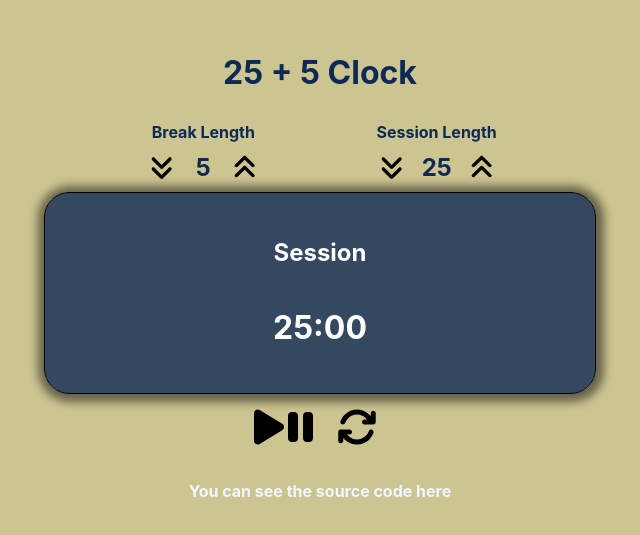
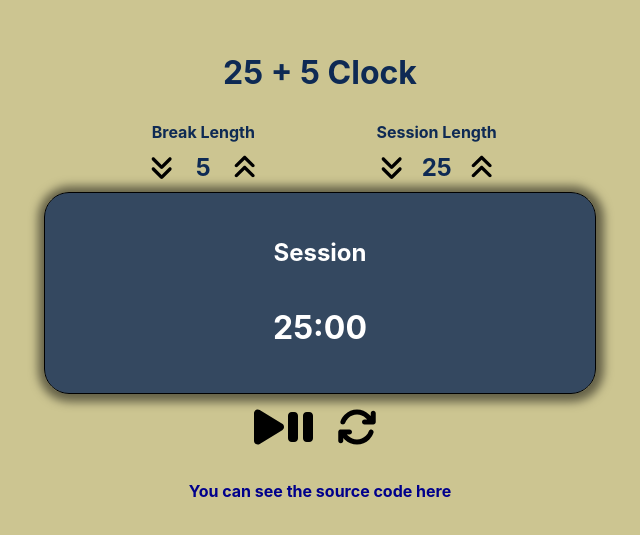
Before and after one commit to ceo991/pomodoro-clock-with-hooks, a React (Create React App) app: page / in a window 1280 px wide. Shown: the part 123-658 px from the top of the page, without its empty margins (320-960 px from the left). Built offline with nearby package versions, Linux system fonts and the light colour scheme.

Commit message:
minor change

```diff
--- a/src/App.js
+++ b/src/App.js
@@ -158,7 +158,7 @@ function App() {
           ref={audioRef}
           id="beep"
         />
-        <h4><a href='https://github.com/ceo991/pomodoro-clock-with-hooks' style={{color:"aliceblue",textDecoration: "none"}}>You can see the source code here</a></h4>
+        <h4><a href='https://github.com/ceo991/pomodoro-clock-with-hooks' style={{color:"darkblue",textDecoration: "none"}}>You can see the source code here</a></h4>
       </div>
     );
 }
```
